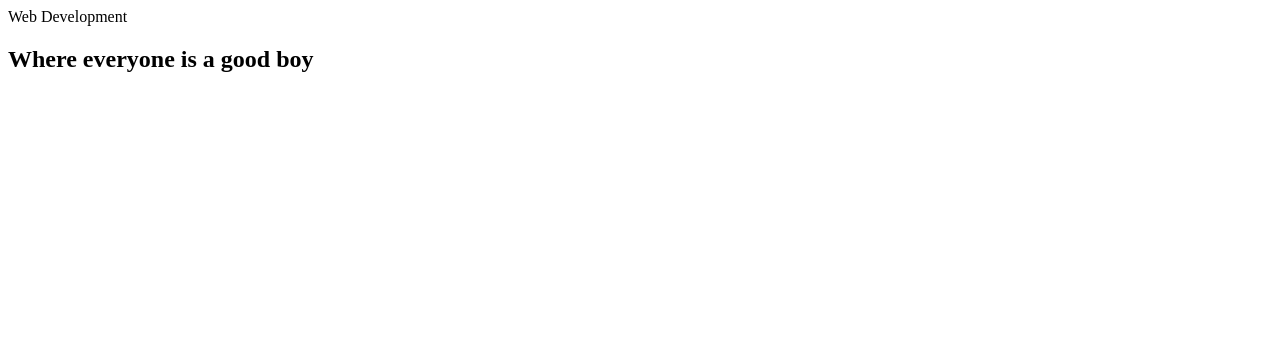
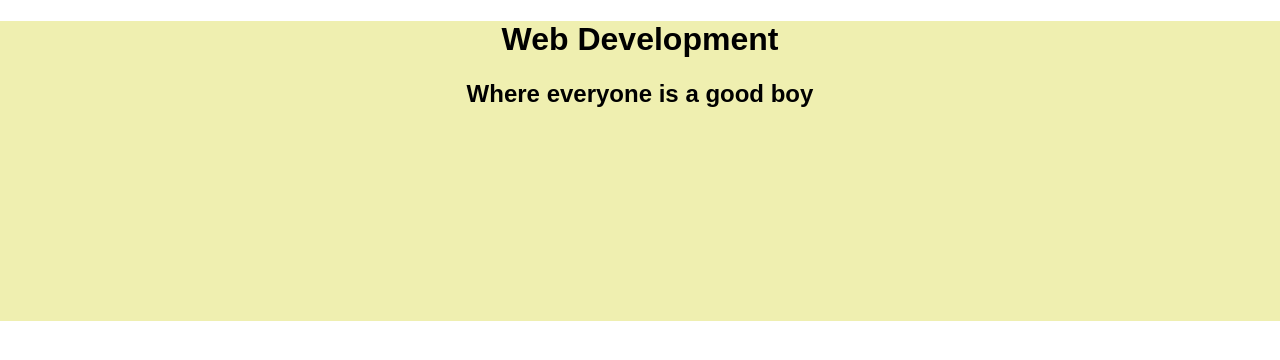
Before and after one commit to adamcheaib/Non-Doglopedia, a plain HTML site: page index.html in a window 1280 px wide. Drawn offline with Linux system fonts and the light colour scheme.

Commit message:
CSS tillägg
La till CSS fil och stylade texten i div. Samt att jag ändrade bakgrundsfärg osv.

```diff
--- a/index.css
+++ b/index.css
@@ -0,0 +1,12 @@
+body {
+    margin: 0;
+}
+
+#topofpage {
+    text-align: center;
+    font-weight: bold;
+    font-family: Arial, Helvetica, sans-serif;
+    background-color: rgb(239, 239, 176);
+    height: 300px;
+
+}
--- a/index.html
+++ b/index.html
@@ -6,10 +6,12 @@
     <meta http-equiv="X-UA-Compatible" content="IE=edge">
     <meta name="viewport" content="width=device-width, initial-scale=1.0">
     <title>Web Development</title>
+    <link rel="stylesheet" href="index.css">
 </head>
 
 <body>
-    <div>Web Development
+    <div id="topofpage">
+        <h1>Web Development</h1>
         <h2>Where everyone is a good boy</h2>
     </div>
 </body>
```
